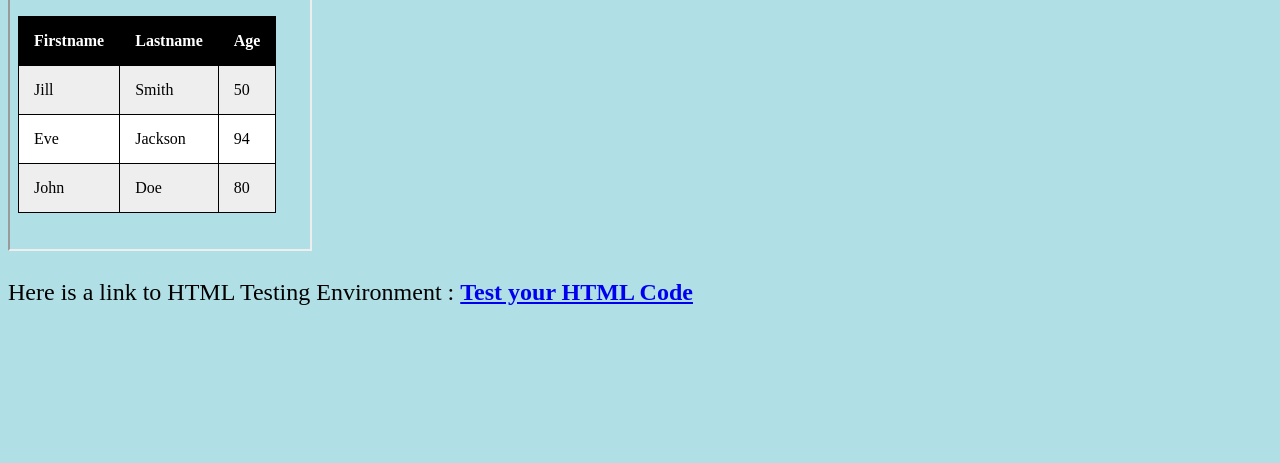
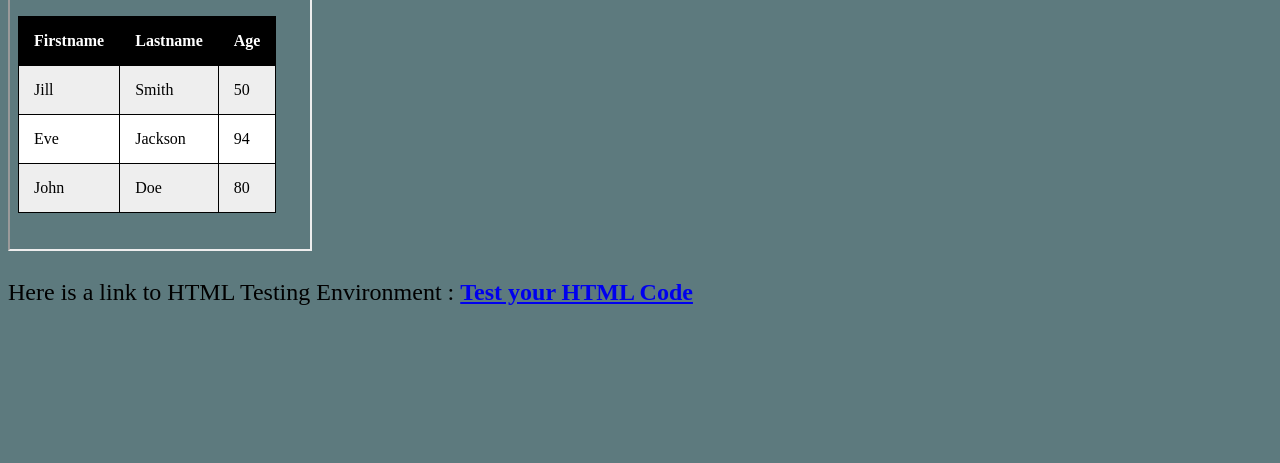
Before and after one commit to bhavyapatel215/demo_HTML, a plain HTML site: page index.html in a window 1280 px wide. Shown: the part 337-800 px from the top of the page. Drawn offline with Linux system fonts and the light colour scheme.

Commit message:
Background color change

```diff
--- a/index.html
+++ b/index.html
@@ -5,7 +5,7 @@
 <title>Bhavya Patel</title>
 </head>
 
-<body style="background-color:powderblue;">
+<body style="background-color:rgb(93, 122, 126);">
 
 <h1>
     Welcome to My Blog!
```
